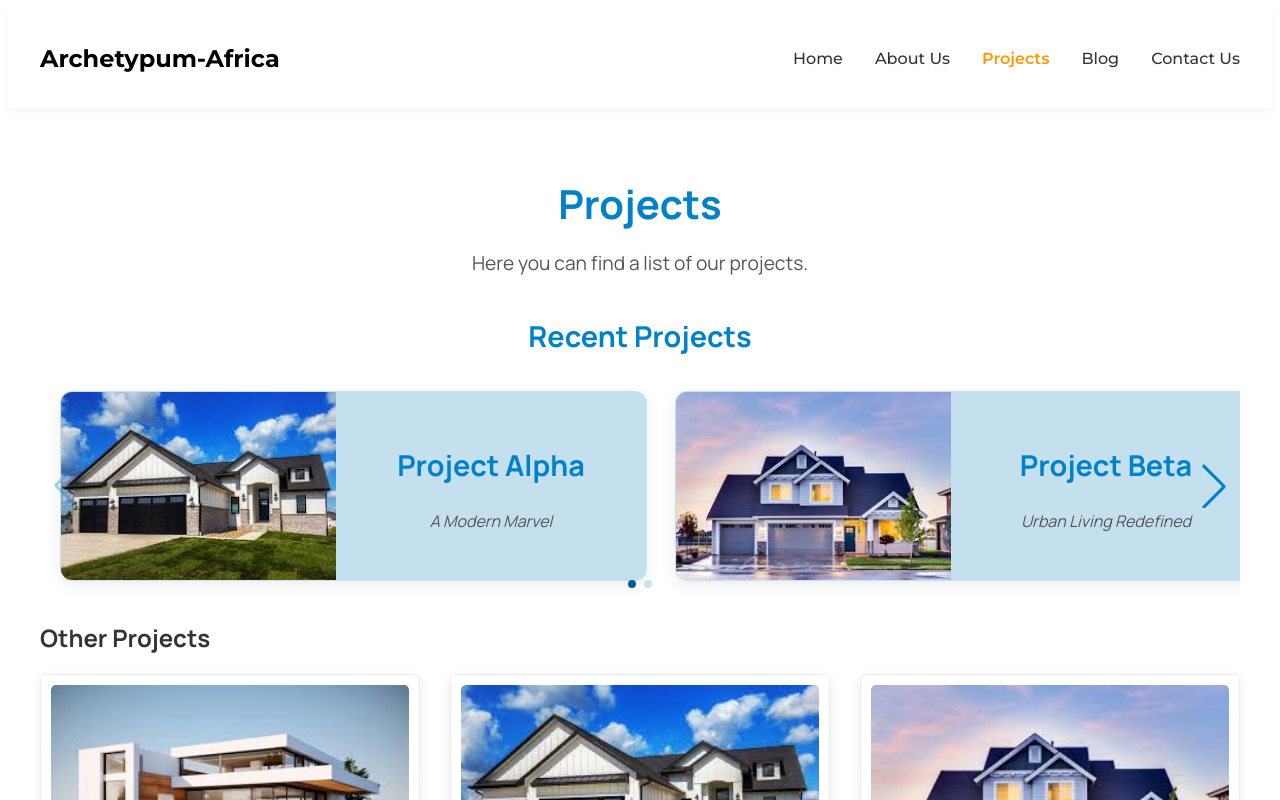
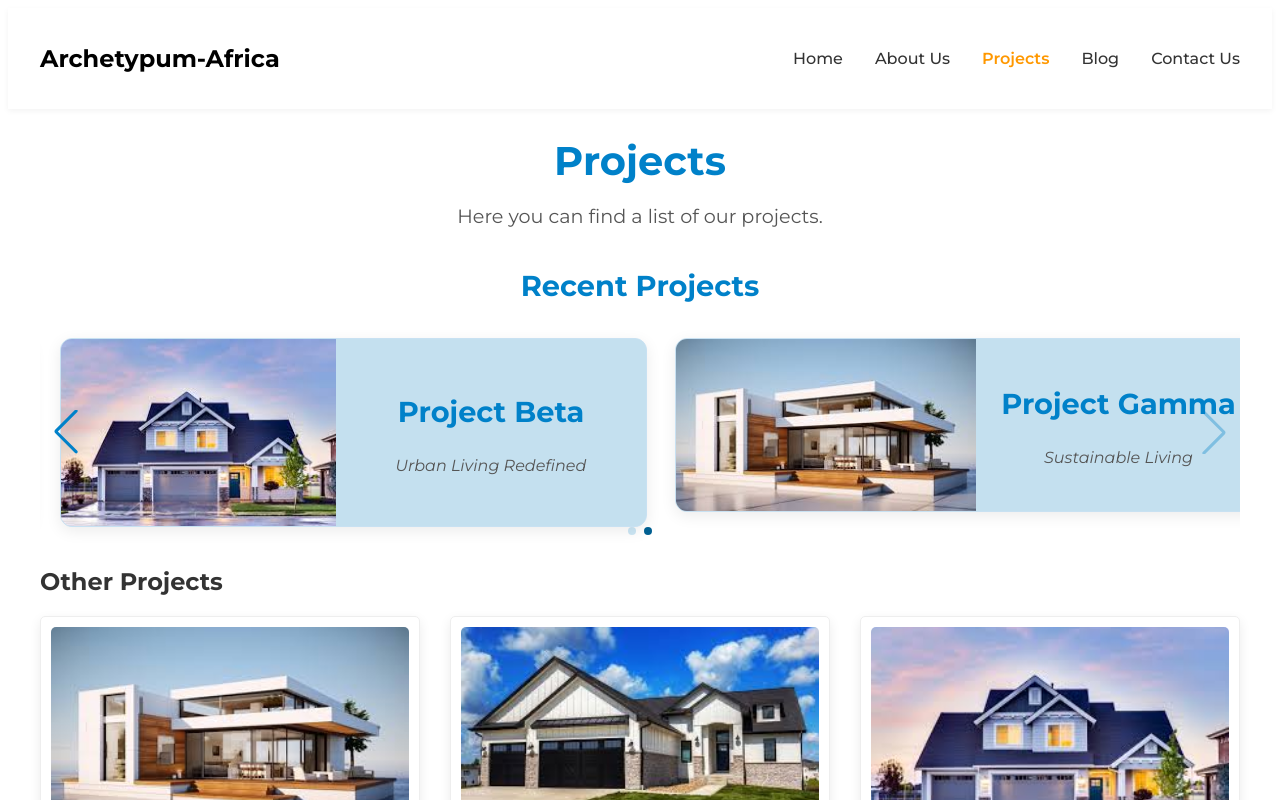
Before and after one commit to monalisasabina/archetypum-frontend, a React (Vite) app: page /projects in a window 1280 px wide. Shown: the top 800 px of the page. Built offline with nearby package versions, Linux system fonts and the light colour scheme.

Commit message:
added figma link

```diff
--- a/src/Pages/Projects.css
+++ b/src/Pages/Projects.css
@@ -4,11 +4,10 @@
 .projects-container {
     max-width: 1200px;
     margin: 0 auto;
-    padding: 40px 20px;
     background-color: #ffffff; /* White background */
     color: #333; /* Dark text for readability */
-    /* font-family: "Montserrat", sans-serif; */
-    font-family: "Manrope", sans-serif;
+    font-family: "Montserrat", sans-serif;
+    /* font-family: "Manrope", sans-serif; */
 }
 
 /* Header section */
--- a/src/Pages/Projects.jsx
+++ b/src/Pages/Projects.jsx
@@ -6,15 +6,15 @@ import { Swiper, SwiperSlide } from 'swiper/react';
 import 'swiper/css';
 import 'swiper/css/navigation';
 import 'swiper/css/pagination';
-import { Navigation, Pagination } from 'swiper/modules';
+import { Navigation, Pagination, Autoplay } from 'swiper/modules';
 import { Link } from "react-router-dom";
 
 const Projects = () => {
 
     // Sort projects by date
     const sortedProjects = [
-        ...projects.sort((a, b) => new Date(b.dateAdded) - new Date(a.dateAdded))
-    ]
+        ...projects].sort((a, b) => new Date(b.dateAdded) - new Date(a.dateAdded));
+
 
     // Project functions
       // Recent projects
@@ -39,11 +39,19 @@ const Projects = () => {
 
 
                 <Swiper
-                    modules={[Navigation, Pagination]}
+                    modules={[Navigation, Pagination, Autoplay]}
                     navigation
                     pagination={{ clickable: true }}
                     spaceBetween={30}
                     slidesPerView={2}
+                    autoplay={{
+                        delay: 4000,
+                        disableOnInteraction: false,
+                    }}
+                    breakpoints={{
+                        640: {slidesPerView:1},
+                        1024: {slidesPerView:2}
+                    }}
                   >
                   {recentProjects.map((project) => (
                      <SwiperSlide key={project.id}>
```
Also changed, not shown: 1 other file (tests, documents, lock files or other folders).
